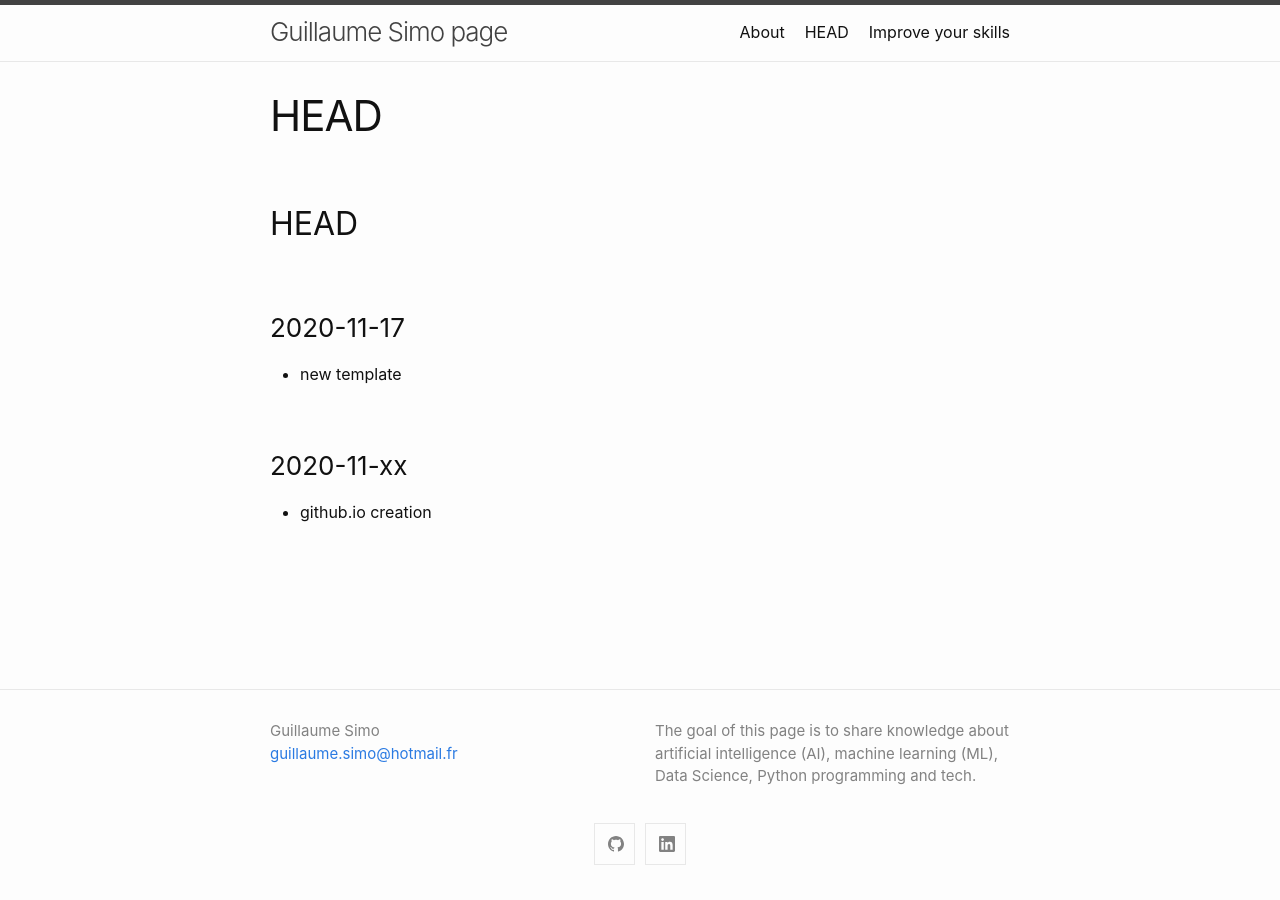
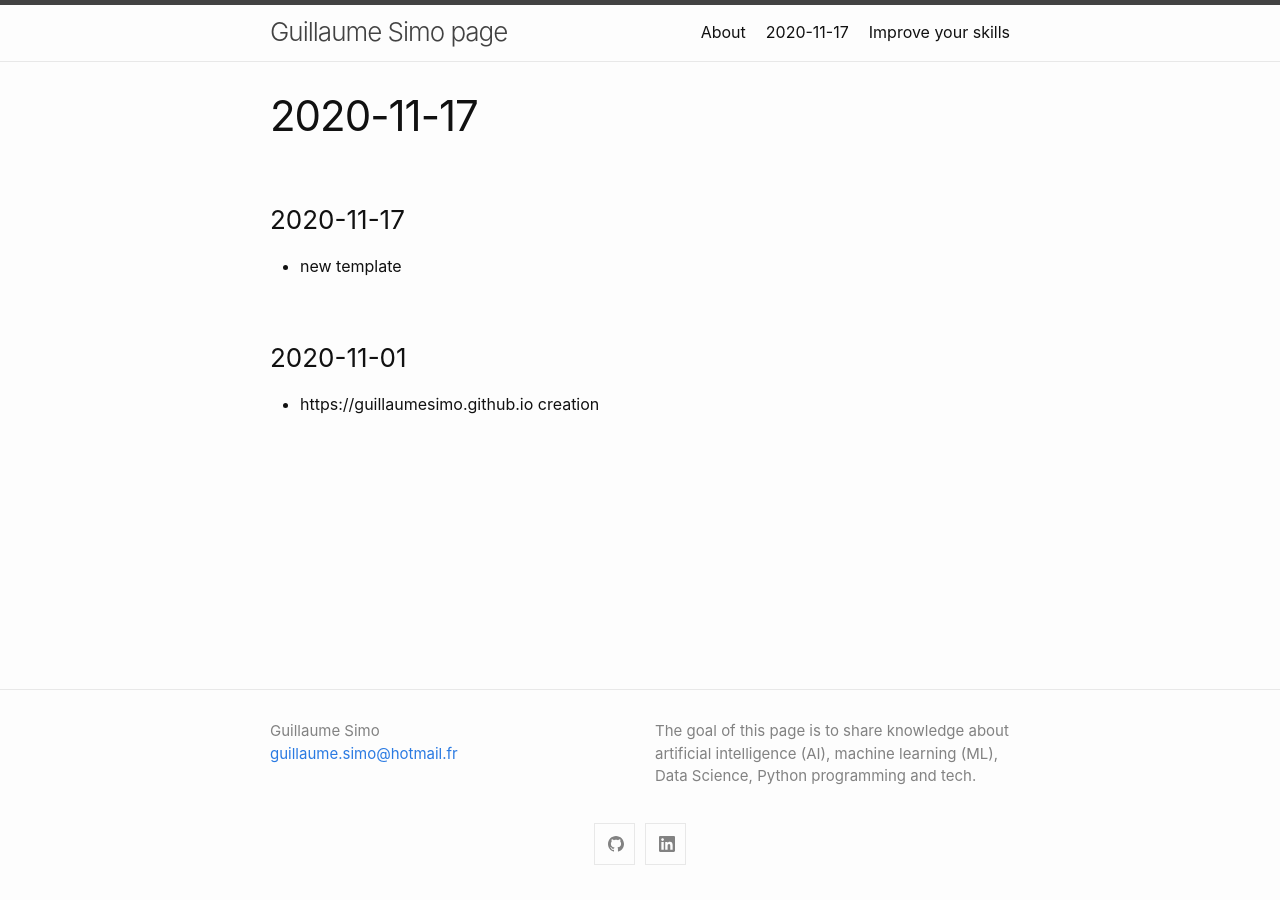
Before and after one commit to GuillaumeSimo/GuillaumeSimo.github.io, a Jekyll site: the page built from History.markdown, in a window 1280 px wide. Built offline with Jekyll 4.4.1, drawn with Linux system fonts in a browser that asks for light colours; our own code applies the rules of GitHub Pages for plain Markdown files.

Commit message:
Update History.markdown

```diff
--- a/History.markdown
+++ b/History.markdown
@@ -1,9 +1,7 @@
-## HEAD
-
 ### 2020-11-17
 
   * new template
 
-### 2020-11-xx
+### 2020-11-01
 
-  * github.io creation
+  * https://guillaumesimo.github.io creation
```
